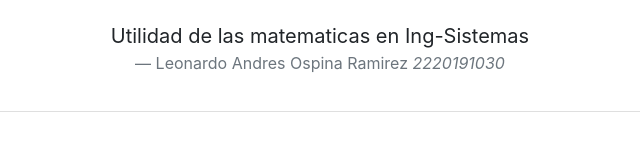
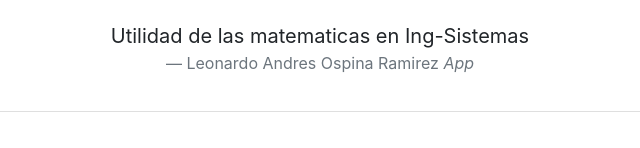
Before and after one commit to Lenstack/WATHER-APP-ALFA, a plain HTML site: page index.html in a window 1280 px wide. Shown: the part 588-736 px from the top of the page, 320-960 px from the left. Drawn offline with nearby package versions, Linux system fonts and the light colour scheme.

Commit message:
Update index.html

```diff
--- a/index.html
+++ b/index.html
@@ -59,7 +59,7 @@
 
                         <blockquote class="blockquote text-center">
                             <p class="mb-0">Utilidad de las matematicas en Ing-Sistemas</p>
-                            <footer class="blockquote-footer">Leonardo Andres Ospina Ramirez <cite title="Source Title">2220191030</cite></footer>
+                            <footer class="blockquote-footer">Leonardo Andres Ospina Ramirez <cite title="Source Title">App</cite></footer>
                         </blockquote>
 
                     </div>
```
